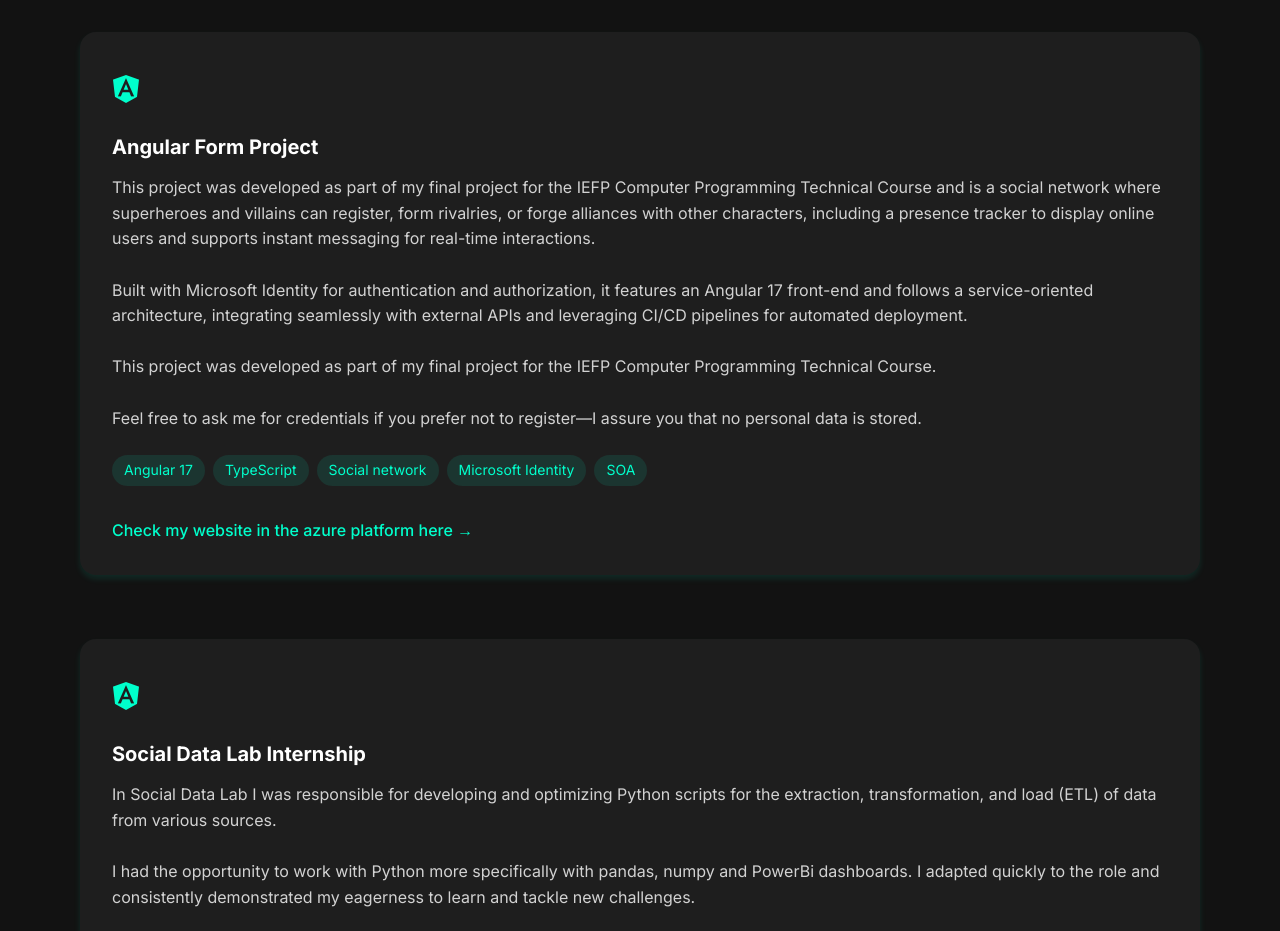
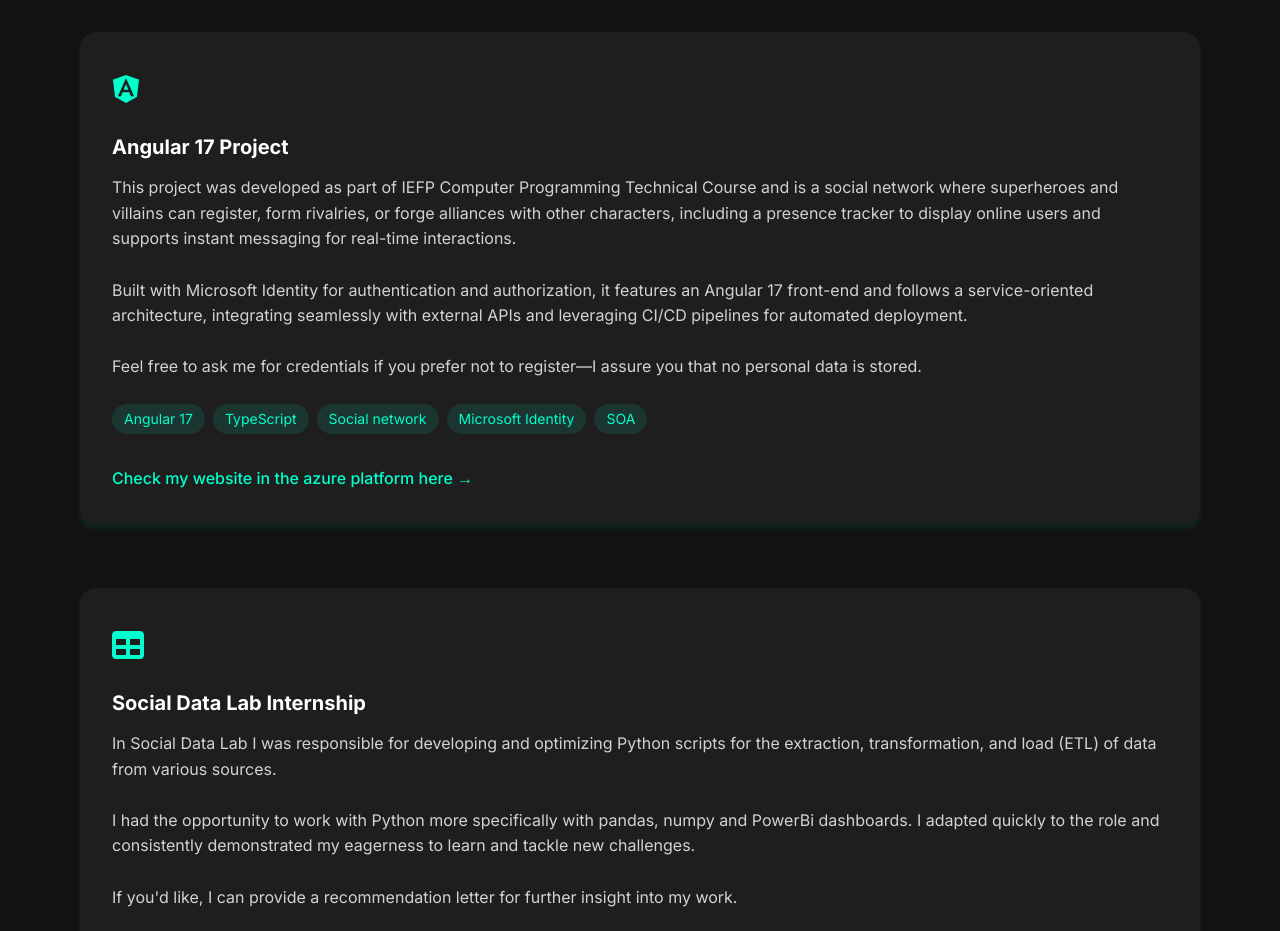
Before and after one commit to MahomedProgramador/Personal_website, a plain HTML site: page index.html in a window 1280 px wide. Shown: the part 1040-1971 px from the top of the page. Drawn offline with Linux system fonts and the light colour scheme.

Commit message:
fa-sdl-correction

```diff
--- a/index.html
+++ b/index.html
@@ -48,13 +48,12 @@
                 <article class="project__card">
                     <div class="project__content">
                         <div class="project__icon"><i class="fab fa-angular"></i></div>
-                        <h3 class="project__title">Angular Form Project</h3>
-                        <p class="project__description">This project was developed as part of my final project for the IEFP Computer Programming Technical Course and
+                        <h3 class="project__title">Angular 17 Project</h3>
+                        <p class="project__description">This project was developed as part of IEFP Computer Programming Technical Course and
                             is a social network where superheroes and villains can register, form rivalries, or forge alliances with other characters,
                             including a presence tracker to display online users and supports instant messaging for real-time interactions. <br>
                             <br> Built with Microsoft Identity for authentication and authorization, it features an Angular 17 front-end and follows a service-oriented architecture,
                             integrating seamlessly with external APIs and leveraging CI/CD pipelines for automated deployment. <br>
-                            <br> This project was developed as part of my final project for the IEFP Computer Programming Technical Course. <br>
                             <br> Feel free to ask me for credentials if you prefer not to register—I assure you that no personal data is stored.
                         </p>
 
@@ -72,7 +71,7 @@
 
                 <article class="project__card">
                     <div class="project__content">
-                        <div class="project__icon"><i class="fab fa-angular"></i></div>
+                        <div class="project__icon"><i class="fa-solid fa-table"></i></div>
                         <h3 class="project__title">Social Data Lab Internship</h3>
                         <p class="project__description">In Social Data Lab I was responsible for developing and optimizing Python scripts
                              for the extraction, transformation, and load (ETL) of data from various sources. <br>
```
